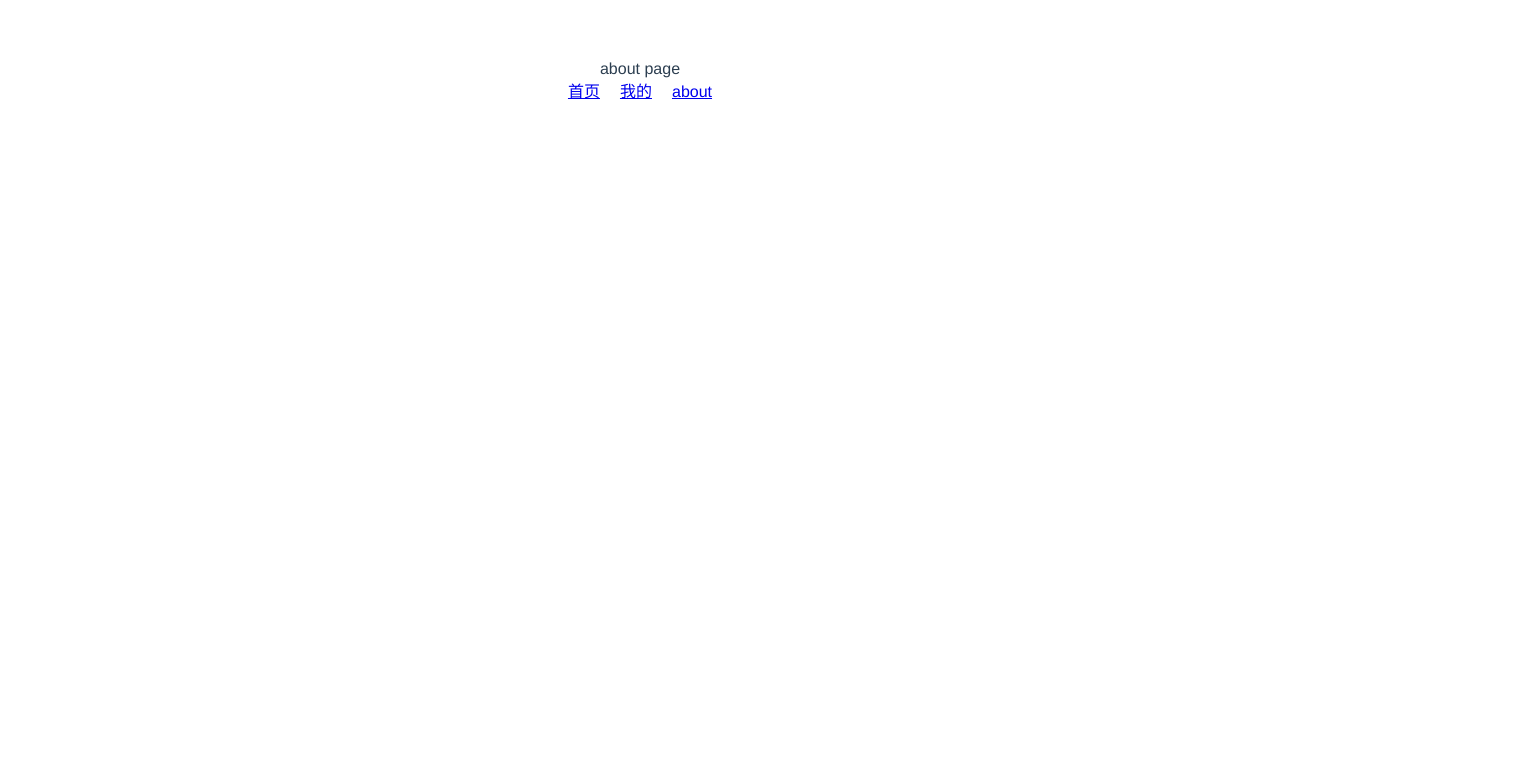
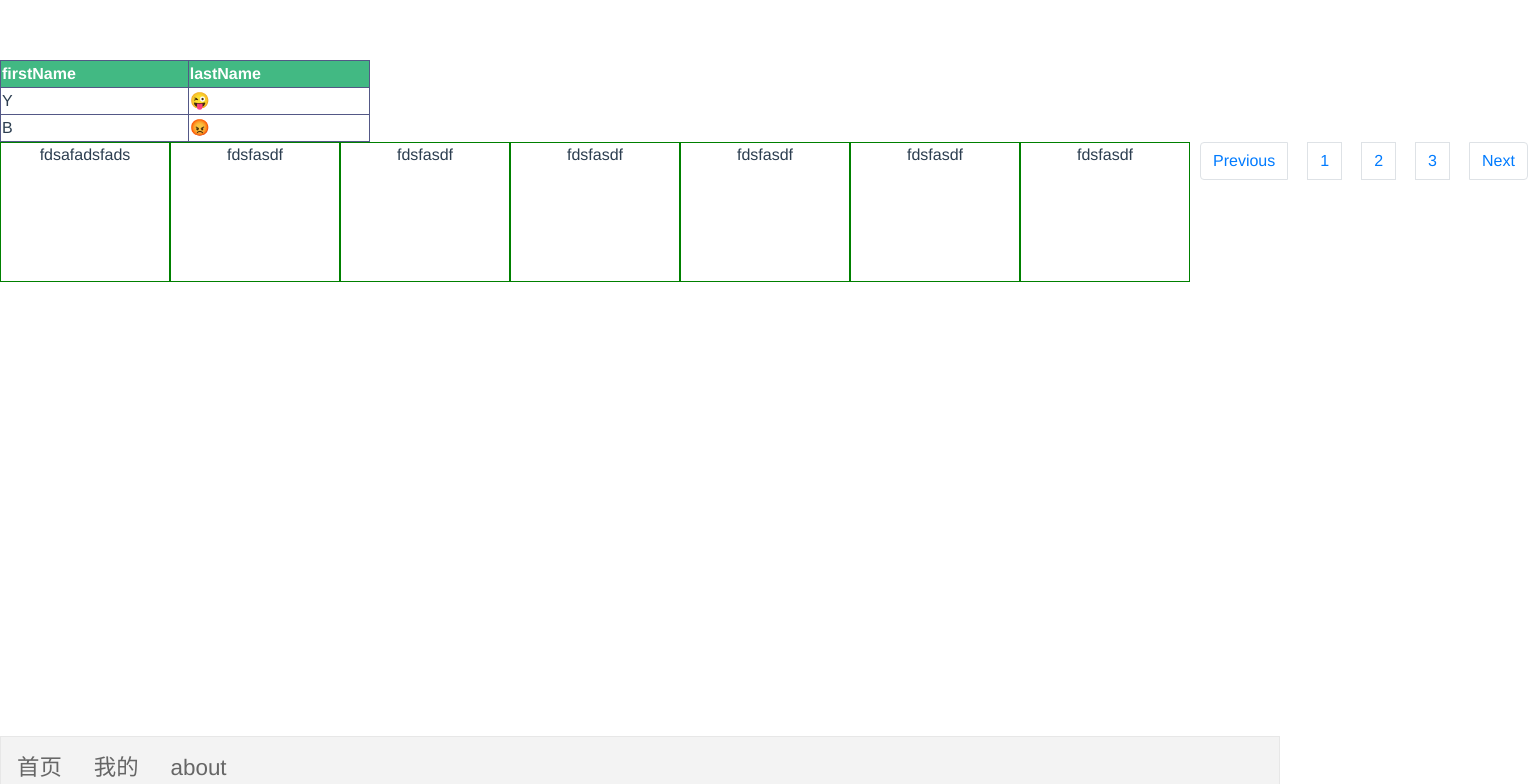
Before and after one commit to chenyongze/vue-project, a Vue app: page /#/about in a window 1280 px wide. Shown: the top 784 px of the page, 1528 px wide, since content can reach past the window. Built offline with nearby package versions, Linux system fonts and the light colour scheme.

Commit message:
add jquery3 bootstrap4

```diff
--- a/package.json
+++ b/package.json
@@ -12,6 +12,9 @@
   },
   "dependencies": {
     "axios": "^0.18.0",
+    "bootstrap": "^4.1.3",
+    "jquery": "^3.3.1",
+    "popper.js": "^1.14.4",
     "vue": "^2.5.2",
     "vue-router": "^3.0.1",
     "vue-wechat-title": "^2.0.5"
@@ -28,7 +31,7 @@
     "babel-preset-stage-2": "^6.22.0",
     "chalk": "^2.0.1",
     "copy-webpack-plugin": "^4.0.1",
-    "css-loader": "^0.28.0",
+    "css-loader": "^0.28.11",
     "extract-text-webpack-plugin": "^3.0.0",
     "file-loader": "^1.1.4",
     "friendly-errors-webpack-plugin": "^1.6.1",
--- a/src/App.vue
+++ b/src/App.vue
@@ -3,6 +3,7 @@
     <!-- <img src="./assets/logo.png"> -->
     <router-view/>
     <!-- <router-view v-wechat-title="$route.meta.title"></router-view>  -->
+    <!--tabBar -->
     <tabbar/>
   </div>
 </template>
@@ -15,9 +16,11 @@ export default {
     tabbar
   },
 }
+
 </script>
 
 <style>
+
 #app {
   font-family: 'Avenir', Helvetica, Arial, sans-serif;
   -webkit-font-smoothing: antialiased;
--- a/src/components/Home.vue
+++ b/src/components/Home.vue
@@ -3,10 +3,9 @@
     <h1>{{ msg }}</h1>
      <!-- <span v-for="n in 10">{{ n }} </span> -->
     <!-- <input type="button" @click="get()" value="按钮"> -->
-    <div>
+    <div class="image-list">
       <li v-for="item in list"> <img :src="item.cover" width="100%" height="100%"></li>
     </div>
-
     <span class="infinite-scroll-text">{{tips}}</span>
 
   </div>
@@ -93,18 +92,14 @@ export default {
 
 <!-- Add "scoped" attribute to limit CSS to this component only -->
 <style scoped>
-h1, h2 {
-  font-weight: normal;
-}
-ul {
-  list-style-type: none;
-  padding: 0;
-}
-li {
-  display: inline-block;
-  margin: 0 10px;
-}
-a {
-  color: #42b983;
-}
+  .image-list li{
+    float: left;
+    width: 45%;
+    margin: 0 5px;
+    /*padding: 0 1px;*/
+    border: 2px solid gray;
+  }
+  .infinite-scroll-text{
+    float: left;
+  }
 </style>
--- a/src/components/Tabbar.vue
+++ b/src/components/Tabbar.vue
@@ -1,8 +1,8 @@
 <!-- Tab Bar list -->
 <template lang="html">
-  <div class="footer">
+  <ul class="footer">
    <li v-for="item in list"><a :href="item.url">{{item.name}}</a></li>
-  </div>
+  </ul>
 </template>
 
 <script>
@@ -21,11 +21,36 @@ export default {
 </script>
 
 <style scoped>
-  .footer {
-    height: 50px;
-    margin-bottom: 30px;
+  ul {
+    list-style-type: none;
+    margin: 0;
+    padding: 0;
   }
-  .footer li {
-    color: green;
+  ul.footer {
+    border: 1px solid #e7e7e7;
+    bottom: 0;
+    padding: 0;
+    position:fixed;
+    overflow: hidden;
+    font-size: 1.4em;
+    width: 100%;
+    background:#f3f3f3;
+    list-style-type: none;
+  }
+  ul.footer li {
+    float: left;
+    padding: 0;
+    margin: 0;
+    background-image: none;
+  }
+  ul.footer a {
+    display: block;
+    color: #666;
+    text-align: center;
+    padding: 14px 16px;
+    text-decoration: none;
+  }
+  ul.footer a:active{
+    background-color: #4CAF50;
   }
 </style>
--- a/src/main.js
+++ b/src/main.js
@@ -6,6 +6,11 @@ import router from './router'
 
 import axios from 'axios'
 Vue.prototype.axios = axios
+
+import $ from 'jquery'
+// import 'bootstrap'
+import 'bootstrap/dist/css/bootstrap.min.css'
+import 'bootstrap/dist/js/bootstrap.min.js'
 
 Vue.config.productionTip = false
 
--- a/src/pages/About.vue
+++ b/src/pages/About.vue
@@ -1,3 +1,84 @@
 <template>
-	<div> about page</div>
+	<div>
+  <table>
+    <tr>
+      <th>firstName</th>
+      <th>lastName</th>
+    </tr>
+    <tr>
+      <td>Y</td>
+      <td>😜</td>
+    </tr>
+    <tr>
+      <td>B</td>
+      <td>😡</td>
+    </tr>
+  </table>
+
+    <div class="testDiv">
+      fdsafadsfads
+    </div>
+    <div class="testDiv">
+      fdsfasdf
+    </div>
+    <div class="testDiv">
+      fdsfasdf
+    </div>
+    <div class="testDiv">
+      fdsfasdf
+    </div>
+    <div class="testDiv">
+      fdsfasdf
+    </div>
+    <div class="testDiv">
+      fdsfasdf
+    </div>
+    <div class="testDiv">
+      fdsfasdf
+    </div>
+
+    <ul class="pagination">
+      <li class="page-item"><a class="page-link" href="#">Previous</a></li>
+      <li class="page-item"><a class="page-link" href="#">1</a></li>
+      <li class="page-item"><a class="page-link" href="#">2</a></li>
+      <li class="page-item"><a class="page-link" href="#">3</a></li>
+      <li class="page-item"><a class="page-link" href="#">Next</a></li>
+    </ul>
+
+  </div>
 </template>
+
+<style scoped>
+
+  ul.a{
+    list-style-type:circle;
+  }
+
+  table {
+    width: 370px;
+    text-align: justify;
+    border-collapse: collapse;
+  }
+
+  th {
+    background-color: #42b983;
+    color:white;
+  }
+  table , th ,td {
+    border: 1px solid #535886;
+  }
+
+  td {
+    /*padding: 9px;*/
+  }
+
+  .testDiv {
+    width: 170px;
+    height: 140px;
+    border: 1px solid green;
+    text-align: center;
+    float: left;
+    /*padding: 25px;*/
+    /*margin: 25px;*/
+  }
+</style>
--- /dev/null
+++ b/src/pages/B.vue
@@ -0,0 +1,40 @@
+<template>
+<div>
+  <div class="jumbotron text-center">
+    <h1>我的第一个 Bootstrap 页面</h1>
+    <p>重置浏览器大小查看效果!</p>
+  </div>
+
+  <div class="container">
+    <div class="row">
+      <div class="col-sm-4">
+        <h3>第一列</h3>
+        <p>菜鸟教程</p>
+        <p>学的不仅是技术，更是梦想！！！</p>
+      </div>
+      <div class="col-sm-4">
+        <h3>第二列</h3>
+        <p>菜鸟教程..</p>
+        <p>学的不仅是技术，更是梦想！！！</p>
+      </div>
+      <div class="col-sm-4">
+        <h3>第三列</h3>
+        <p>菜鸟教程..</p>
+        <p>学的不仅是技术，更是梦想！！！</p>
+      </div>
+    </div>
+  </div>
+</div>
+
+
+</template>
+
+<script>
+  export default {
+        name: "B"
+    }
+</script>
+
+<style scoped>
+
+</style>
--- /dev/null
+++ b/src/pages/Poetry.vue
@@ -0,0 +1,35 @@
+<template>
+  <div>
+
+    <p style="">这是一个段落。</p>
+
+    <p class="ex">这是一个段落。</p>
+    <p>
+      <a href="" class="a-f"> yongze url</a>
+    </p>
+
+
+    <div class="pulllog-box">
+    底部
+    </div>
+  </div>
+
+</template>
+
+<script>
+    export default {
+        name: "Poetry"
+    }
+</script>
+
+<style scoped>
+  a:link {color:#000000;}      /* 未访问链接*/
+  a:visited {color:#00FF00;}  /* 已访问链接 */
+  a:hover {color:#FF00FF;}  /* 鼠标移动到链接上 */
+  a:active {color:#0000FF;}  /* 鼠标点击时 */
+
+
+  .pulllog-box {
+
+  }
+</style>
--- a/src/router/index.js
+++ b/src/router/index.js
@@ -38,5 +38,20 @@ export default new Router({
         title: 'imageList'
       }
     },
+    {
+      path: '/poetry',
+      // name: 'about',
+      component: () => import(/* webpackChunkName: "about" */ '@/pages/Poetry'),
+      meta: {
+        title: 'poetry'
+      }
+    },
+    {
+      path: '/b',
+      component: () => import(/* webpackChunkName: "about" */ '@/pages/B'),
+      meta: {
+        title: 'b'
+      }
+    },
   ]
 })
--- /dev/null
+++ b/static/css/poetry.css
@@ -0,0 +1,4 @@
+p.center {
+  color:gray;
+  /*text-align:center;*/
+}
--- /dev/null
+++ b/test/t.html
@@ -0,0 +1,72 @@
+<!DOCTYPE html>
+<html lang="en">
+<head>
+    <meta charset="UTF-8">
+    <title>Title</title>
+</head>
+<body>
+
+<p>124</p>
+<ul class="a">
+  <li>1</li>
+  <li>2</li>
+  <li>3</li>
+</ul>
+
+<ul class="b">
+  <li>1</li>
+  <li>2</li>
+  <li>3</li>
+
+</ul>
+
+
+
+<table>
+  <tr>
+    <th>FirstName</th>
+    <th>LastName</th>
+  </tr>
+  <tr>
+    <td>Y</td>
+    <td>Z</td>
+  </tr>
+  <tr>
+    <td>O</td>
+    <td>😜</td>
+  </tr>
+</table>
+
+
+<div class="hz">
+  fasdfasdfasdf
+</div>
+
+
+
+
+</body>
+<style >
+ul.a {
+  list-style-type: circle;
+
+}
+  ul.b{
+    list-style-type: square;
+  }
+
+  table {
+    border-collapse:collapse;
+  }
+  table , th ,td {
+    border: 1px solid green;
+  }
+  .hz{
+    margin-top: 10px ;
+    width: 300px;
+    height: 200px;
+    border-style:solid dotted;
+  }
+
+</style>
+</html>
```
Also changed, not shown: index.html (line endings or trailing spaces), 2 other files (tests, documents, lock files or other folders).
